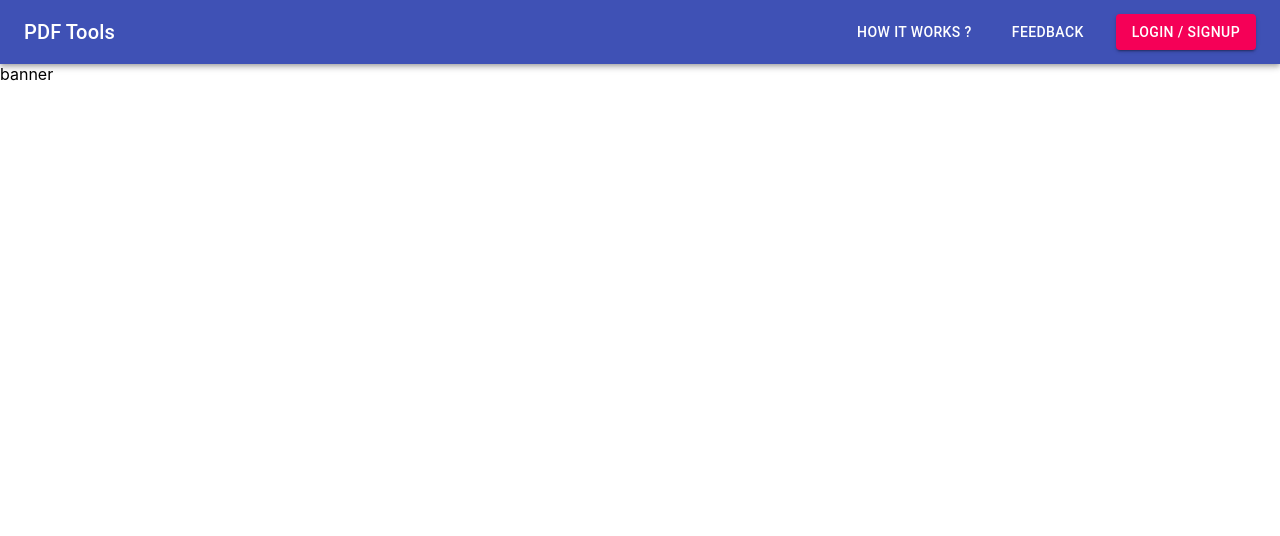
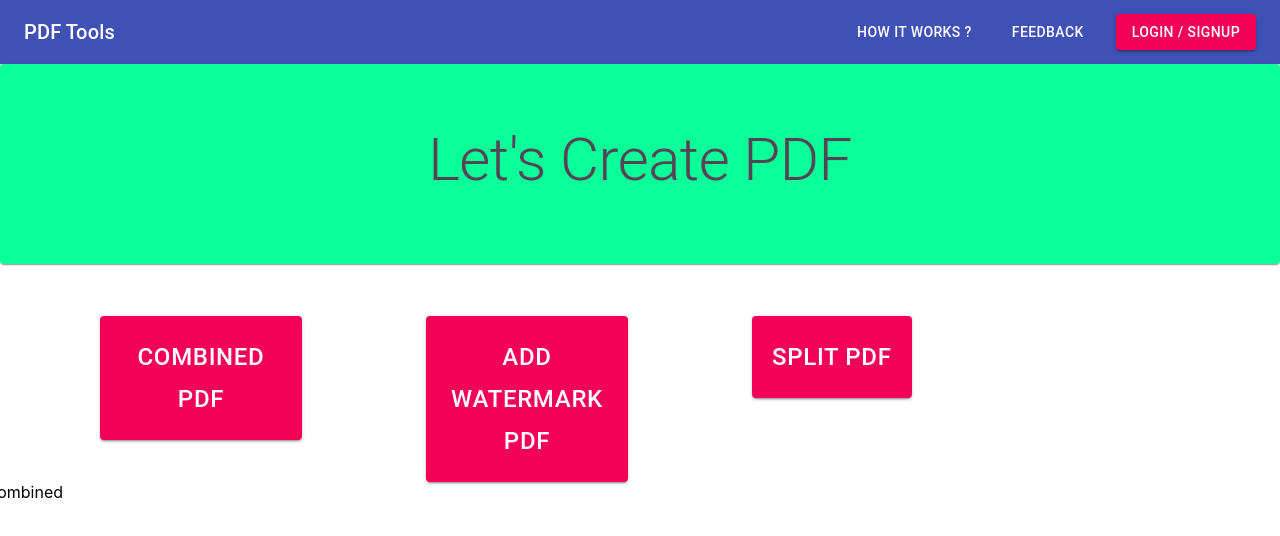
Before and after one commit to sharunspi/PDF_Tools, a React (Create React App) app in the folder app-front-end/: page / in a window 1280 px wide. Shown: the top 536 px of the page. Built offline with nearby package versions, Linux system fonts and the light colour scheme.

Commit message:
added buttons

```diff
--- a/app-front-end/src/components/Pages/Banner.js
+++ b/app-front-end/src/components/Pages/Banner.js
@@ -1,9 +1,89 @@
-import React from 'react'
+import React, {useState} from 'react'
+import Container from '@material-ui/core/Container';
+import { makeStyles } from '@material-ui/core/styles';
+import Paper from '@material-ui/core/Paper';
+import Typography from '@material-ui/core/Typography';
+import Grid from '@material-ui/core/Grid';
+import Button from '@material-ui/core/Button';
+const slides = ['Create', 'Modify', 'Enlarge', 'Overlay']
+const useStyles = makeStyles((theme) => ({
+    paper: {
+        textAlign: 'center',
+        color: '#545',
+        backgroundColor:'#0aff98',
+        height:'200px'
+      },
+      bannertext:{
+        paddingTop:'60px'
+      },
+      buttonsArea:{
+          marginTop:'40px',
+          textAlign:'centre'
+      },
+      buttons:{
+          padding:'20px',
+          fontSize:'1.5em',
+          marginLeft:'100px'
+      }
+  }));
+export default function Banner() {
+    const [current, setCurrent] = useState(slides[0])
+    const [stage,setStage] = useState(1)
+    const classes = useStyles();
 
-export default function Banner() {
+    const Cobined = ()=>{
+        return <>
+            combined
+        </>
+    }
+    const Overlay = ()=>{
+        return <>
+            overlay
+        </>
+    }
+    const Split = ()=>{
+        return <>
+            split
+        </>
+    }
+    const changeStage = (n)=>{
+        setStage(n)
+    }
     return (
         <div>
-            banner
-        </div>
+           <Paper className={classes.paper}>
+                <Typography className={classes.bannertext} variant="h2" component="h3">
+                   Let's  {current} PDF
+                </Typography>
+            </Paper>
+            <Grid className={classes.buttonsArea} container spacing={3}>
+                <Grid item xs={3}>
+                <Button onClick={()=>changeStage(1)} className={classes.buttons} variant="contained" color="secondary">
+                    Combined PDF
+                 </Button>
+                </Grid>
+                <Grid item xs={3}>
+                <Button onClick={()=>changeStage(2)} className={classes.buttons} variant="contained" color="secondary">
+                    Add watermark PDF
+                 </Button>
+                </Grid>
+                <Grid item xs={3}>
+                <Button onClick={()=>changeStage(3)} className={classes.buttons} variant="contained" color="secondary">
+                    Split PDF
+                 </Button>
+                </Grid>
+            </Grid>
+            <Grid container spacing={3}>
+                    {
+                        stage == 1 && <Cobined/>
+                    }
+                    {
+                        stage == 2 && <Overlay/>
+                    }
+                     {
+                        stage == 3 && <Split/>
+                    }
+            </Grid>
+           </div>
     )
 }
```
